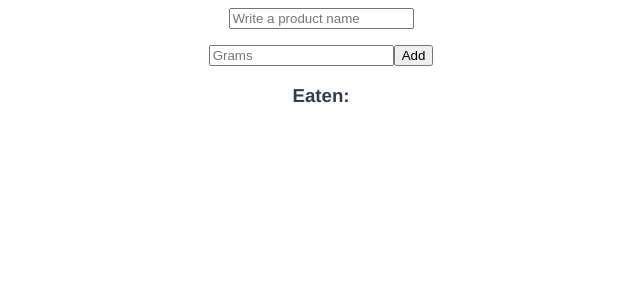
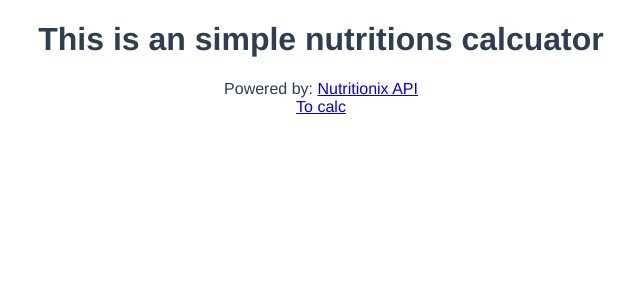
Before and after one commit to agorska/kcal, a Vue app: page /#/ in a window 1280 px wide. Shown: the top 300 px of the page, without its empty margins (319-959 px from the left). Built offline with nearby package versions, Linux system fonts and the light colour scheme.

Commit message:
added main page

```diff
--- a/src/App.vue
+++ b/src/App.vue
@@ -1,8 +1,10 @@
 <template>
   <div id="app">
-    <router-view/>
+    <router-view></router-view>
   </div>
 </template>
+
+
 <style lang="stylus">
 #app
   font-family 'Avenir', Helvetica, Arial, sans-serif
--- a/src/router.js
+++ b/src/router.js
@@ -1,15 +1,20 @@
 import Vue from 'vue';
 import Router from 'vue-router';
-import Home from './views/Home.vue';
+import home from './views/Home.vue';
+import mainPage from './views/MainPage.vue';
 
 Vue.use(Router);
 
 export default new Router({
   routes: [
     {
+      path: '/home',
+      name: 'home',
+      component: home,
+    }, {
       path: '/',
-      name: 'home',
-      component: Home,
-    }
+      name: 'main-page',
+      component: mainPage,
+    },
   ],
 });
--- /dev/null
+++ b/src/views/MainPage.vue
@@ -0,0 +1,17 @@
+<template>
+  <div>
+    <h1>This is an simple nutritions calcuator</h1>
+      <div>Powered by:
+        <a href="https://developer.nutritionix.com/">
+          Nutritionix API
+        </a>
+      </div>
+    <router-link to="/home"><a>To calc</a></router-link>
+  </div>
+</template>
+
+<script>
+export default {
+  name: 'mainPage',
+}
+</script>
```
